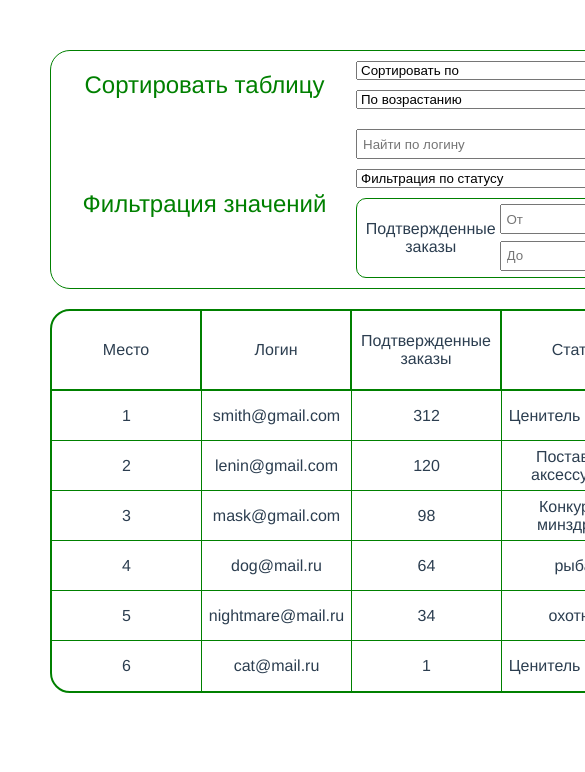
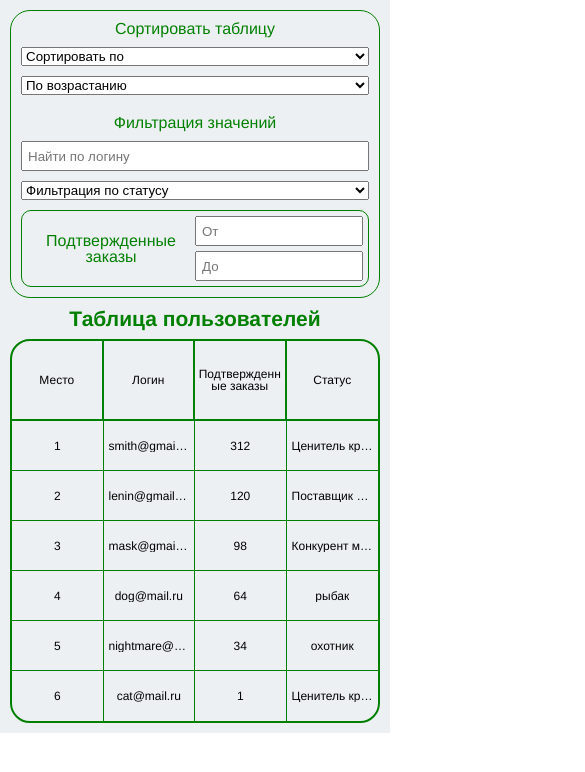
Before and after one commit to AndreiKolosov/tl_group_test, a Vue app: page / in a window 390 px wide. Shown: the top 772 px of the page, 585 px wide, since content can reach past the window. Built offline with nearby package versions, Linux system fonts and the light colour scheme.

Commit message:
feat: add tablet and mobile styles

```diff
--- a/src/App.vue
+++ b/src/App.vue
@@ -117,8 +117,7 @@ export default {
   color: #2c3e50;
   margin: 0;
   padding: 0;
-  min-width: 100vw;
-  min-height: 100vh;
+  background-color: rgb(237, 240, 243);
 }
 
 body {
@@ -137,17 +136,17 @@ body {
 
 .controls {
   display: grid;
-  grid-template-columns: 1fr;
   padding: 10px;
   border: 1px solid green;
   border-radius: 20px;
-  gap: 20px;
+  gap: 20px 0;
 }
 
 .controls__block-title {
   grid-area: title;
   color: green;
   font-weight: 400;
+  font-size: 21px;
   line-height: 1;
   margin: 0;
 }
@@ -173,6 +172,7 @@ body {
 
 .controls__filters {
   display: grid;
+  width: 100%;
   align-items: center;
   grid-template-areas:
     'title search'
@@ -192,6 +192,7 @@ body {
   grid-area: orders;
   width: 100%;
   display: grid;
+  align-items: center;
   grid-template-columns: 1fr 1fr;
   grid-template-areas:
     'title min'
@@ -204,6 +205,10 @@ body {
 
 .controls__orders-filter-title {
   grid-area: title;
+  margin: 0;
+  color: green;
+  font-size: 18px;
+  line-height: 1;
 }
 
 .controls__orders-max-input {
@@ -218,4 +223,37 @@ body {
 .input_number::-webkit-inner-spin-button {
   display: none;
 }
+
+@media screen and (max-width: 768px) {
+  .users-statistics {
+    display: grid;
+    gap: 10px 0;
+    padding: 10px;
+  }
+
+  .controls__sorting {
+    grid-template-columns: 1fr;
+    grid-template-areas:
+      'title'
+      'sortby'
+      'sortdir';
+  }
+
+  .controls__filters {
+    grid-template-areas:
+      'title '
+      'search'
+      'status'
+      'orders';
+    grid-template-columns: 1fr;
+  }
+
+  .controls__block-title {
+    font-size: 16px;
+  }
+
+  .controls__orders-filter-title {
+    font-size: 16px;
+  }
+}
 </style>
--- a/src/components/UserTable.vue
+++ b/src/components/UserTable.vue
@@ -1,8 +1,9 @@
 <template>
+  <h2 class="title">Таблица пользователей</h2>
   <table class="users-table">
     <thead class="user-table__head">
       <td class="user-table__head-cell" v-for="columnItem in columns" :key="columnItem.value">
-        <span>{{ columnItem.name }}</span>
+        <p class="user-table__cell-text">{{ columnItem.name }}</p>
       </td>
     </thead>
     <tbody>
@@ -36,6 +37,12 @@ export default {
 </script>
 
 <style scoped>
+.title {
+  margin: 0;
+  color: green;
+  font-size: 21px;
+  line-height: 1;
+}
 .users-table {
   list-style: none;
   margin: 0;
@@ -57,11 +64,20 @@ export default {
 }
 .user-table__head-cell {
   height: 100%;
-  min-width: 150px;
+  min-width: 100px;
   display: flex;
   align-items: center;
   justify-content: center;
   border-right: 2px solid green;
+}
+
+.user-table__cell-text {
+  margin: 0;
+  font-weight: 400;
+  font-size: 16px;
+  line-height: 1;
+  color: black;
+  word-break: break-all;
 }
 
 .user-table__head-cell:last-of-type {
@@ -72,4 +88,20 @@ export default {
 .users-move {
   transition: transform 0.8s ease;
 }
+
+@media screen and (max-width: 768px) {
+  .user-table__cell-text {
+    font-size: 14px;
+  }
+}
+
+@media screen and (max-width: 500px) {
+  .user-table__cell-text {
+    font-size: 12px;
+  }
+
+  .user-table__head-cell {
+    min-width: 70px;
+  }
+}
 </style>
--- a/src/components/UserTableRow.vue
+++ b/src/components/UserTableRow.vue
@@ -1,18 +1,18 @@
 <template>
-  <li class="row">
-    <p class="row__cell">
-      <span>{{ user.position }}</span>
-    </p>
-    <p class="row__cell">
-      <span>{{ user.login }}</span>
-    </p>
-    <p class="row__cell">
-      <span>{{ user.confirmedOrders }}</span>
-    </p>
-    <p class="row__cell">
-      <span>{{ user.status }}</span>
-    </p>
-  </li>
+  <tr class="row">
+    <td class="row__cell">
+      <p class="row__cell-text">{{ user.position }}</p>
+    </td>
+    <td class="row__cell">
+      <p class="row__cell-text">{{ user.login }}</p>
+    </td>
+    <td class="row__cell">
+      <p class="row__cell-text">{{ user.confirmedOrders }}</p>
+    </td>
+    <td class="row__cell">
+      <p class="row__cell-text">{{ user.status }}</p>
+    </td>
+  </tr>
 </template>
 
 <script>
@@ -28,6 +28,7 @@ export default {
 
 <style scoped>
 .row {
+  margin: 0;
   border-bottom: 1px solid green;
   display: grid;
   grid-template-columns: repeat(4, 1fr);
@@ -40,8 +41,8 @@ export default {
 }
 .row__cell {
   width: 100%;
+  min-width: 100px;
   height: 100%;
-  min-width: 150px;
   border-right: 1px solid green;
   margin: 0;
   padding: 5px;
@@ -53,4 +54,32 @@ export default {
 .row__cell:last-of-type {
   border: none;
 }
+
+.row__cell-text {
+  margin: 0;
+  font-weight: 400;
+  font-size: 16px;
+  line-height: 1;
+  color: black;
+  overflow: hidden;
+  text-overflow: ellipsis;
+  white-space: nowrap;
+  overflow: hidden;
+}
+
+@media screen and (max-width: 768px) {
+  .row__cell-text {
+    font-size: 14px;
+  }
+}
+
+@media screen and (max-width: 500px) {
+  .row__cell-text {
+    font-size: 12px;
+  }
+
+  .row__cell {
+    min-width: 70px;
+  }
+}
 </style>
```
